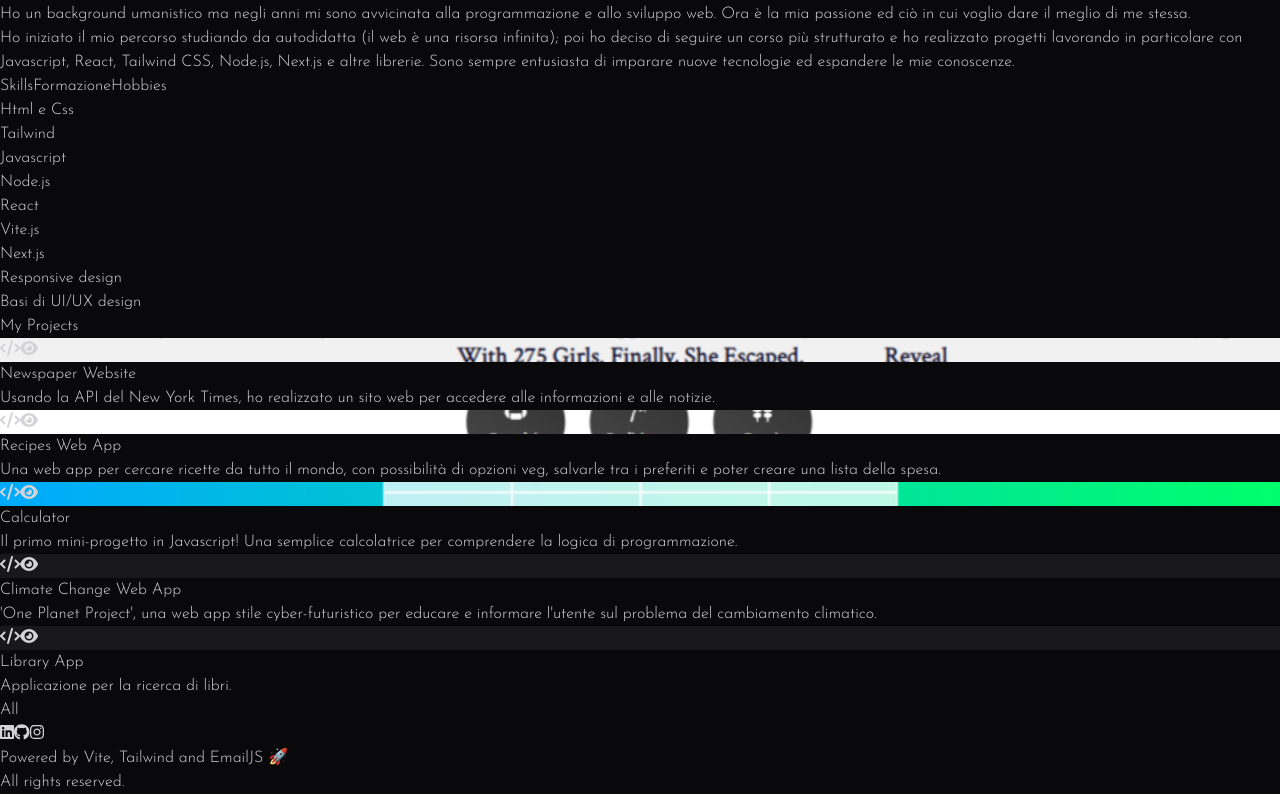
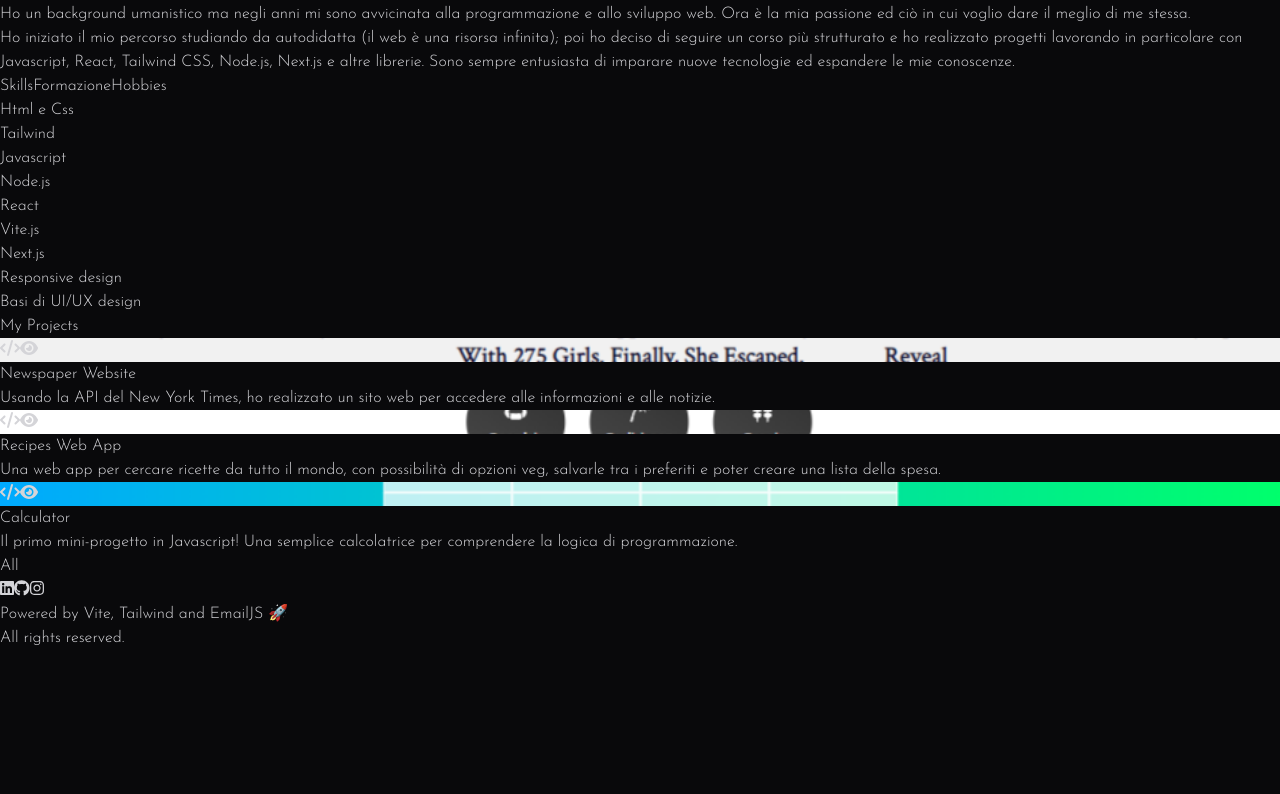
Before and after one commit to chiarabis/portfolio, a React (Vite) app: page / in a window 1280 px wide. Shown: the part 1251-2045 px from the top of the page. After the commit the page ends 1901 px from the top, so only its background shows below. Built offline with nearby package versions, Linux system fonts and the light colour scheme.

Commit message:
Update Homepage.jsx

```diff
--- a/src/components/Homepage.jsx
+++ b/src/components/Homepage.jsx
@@ -7,7 +7,7 @@ export default function Homepage() {
     <>
         <HeroSection/>
         <AboutSection/>
-        <ProjectSection/>
+        <ProjectSection isHomepage={true}/>
     </>
   )
 }
```
